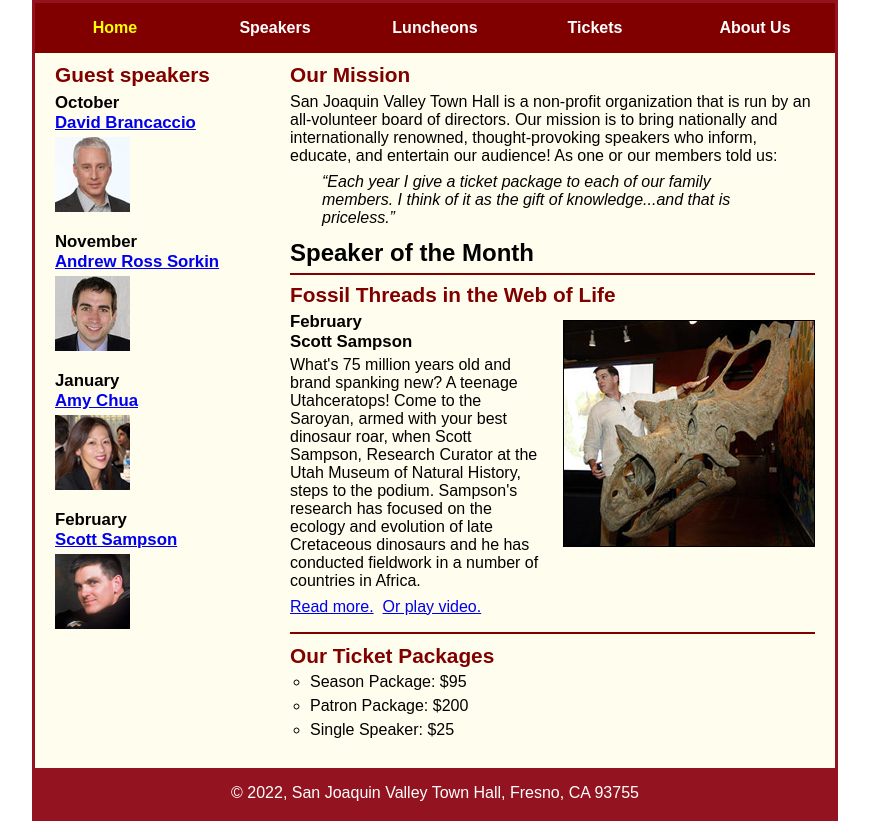
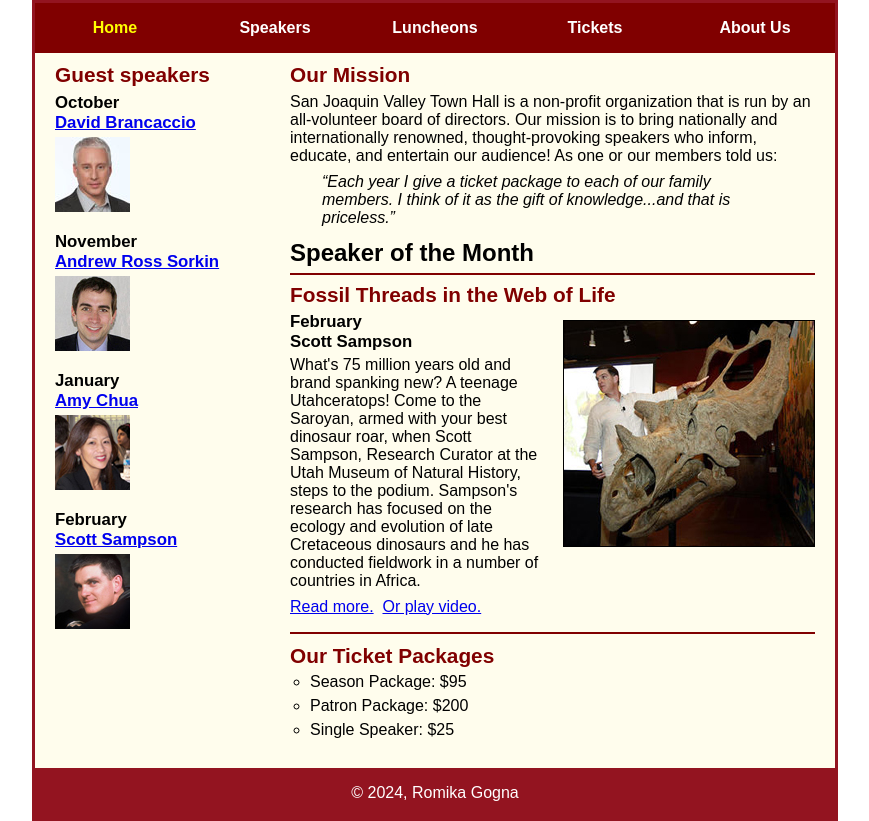
Before and after one commit to romika0201/A09, a plain HTML site: page index.html in a window 1280 px wide. Shown: the part 120-941 px from the top of the page, without its empty margins (205-1074 px from the left). Drawn offline with Linux system fonts and the light colour scheme.

Commit message:
Update index.html

```diff
--- a/index.html
+++ b/index.html
@@ -77,7 +77,7 @@
 		</aside>
 	</main>
 	<footer>
-		<p>&copy; 2022, San Joaquin Valley Town Hall, Fresno, CA 93755</p>
+		<p>&copy; 2024, Romika Gogna </p>
 	</footer>
 </body>
 </html>
```
